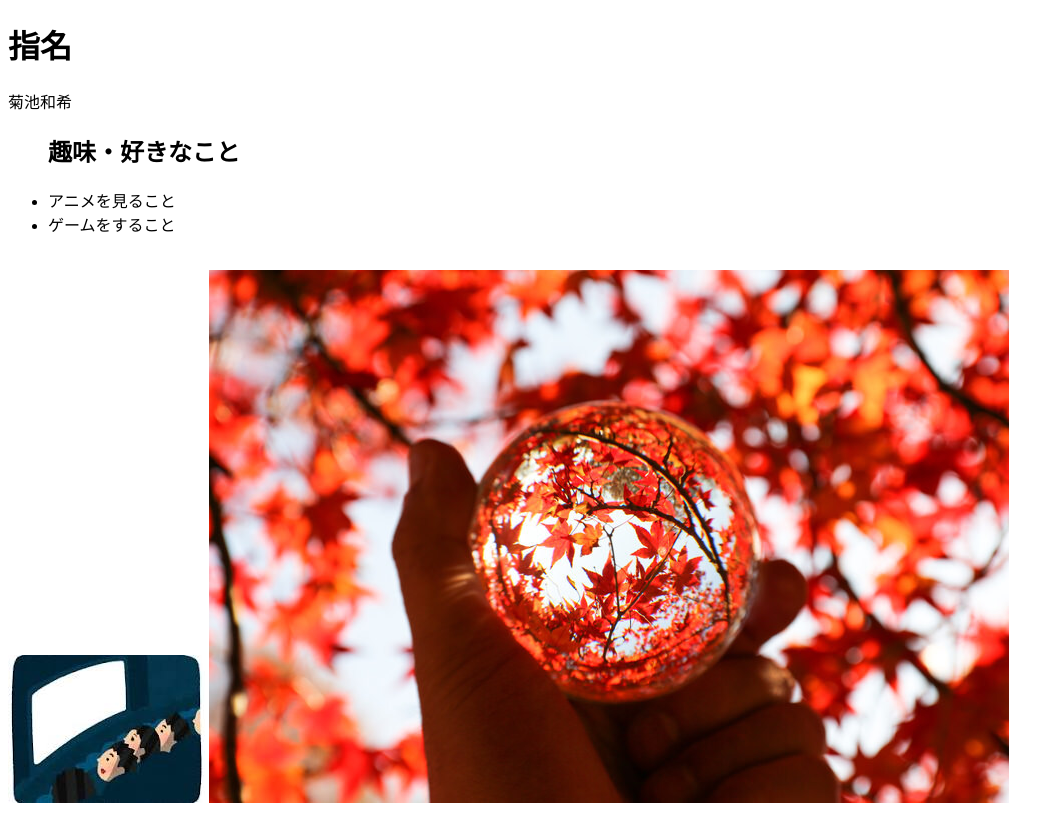
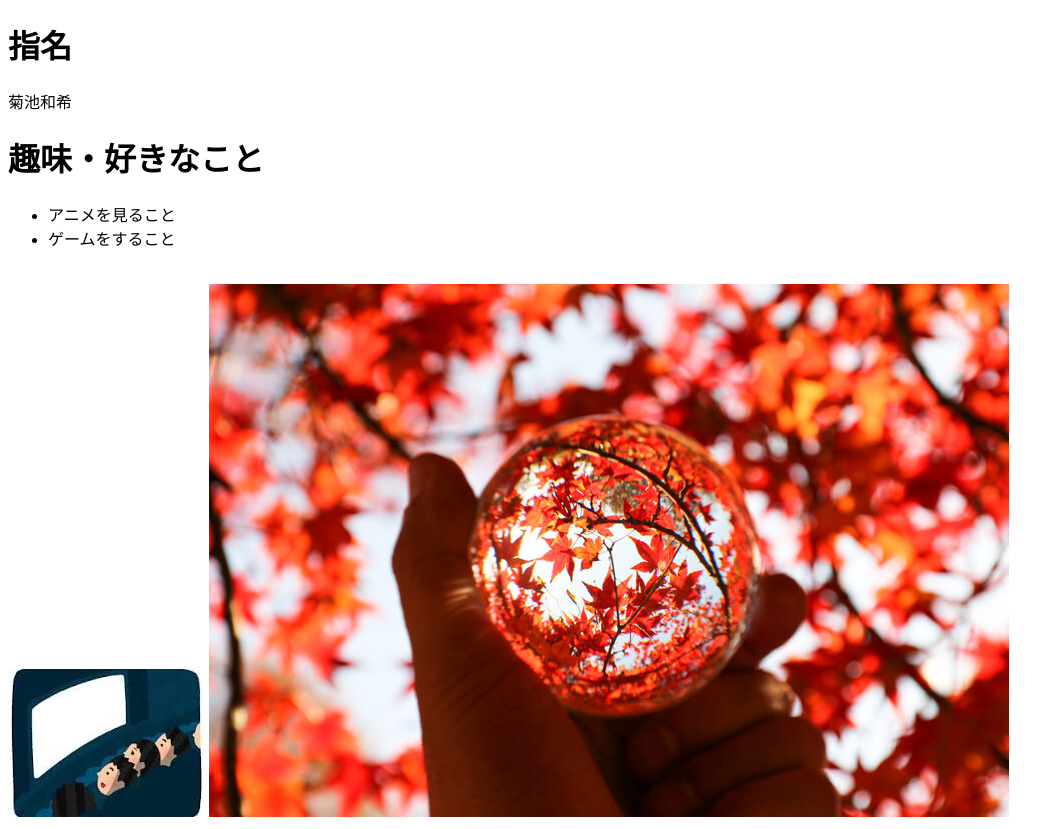
Before and after one commit to kikuchikazuki/WebDesign-Task, a plain HTML site: page profile/index.html/自己紹介.html in a window 1280 px wide. Shown: the whole page, without its empty margins (0-1064 px from the left). Drawn offline with Linux system fonts and the light colour scheme.

Commit message:
もう一度再提出します。

```diff
--- a/profile/index.html/自己紹介.html
+++ b/profile/index.html/自己紹介.html
@@ -1,5 +1,6 @@
 <!DOCTYPE html>
 <html>
+
 <head>
     <title>自己紹介</title>
 </head>
@@ -7,8 +8,8 @@
 <body>
     <h1>指名</h1>
     <p>菊池和希</p>
+    <h1>趣味・好きなこと</h1>
     <ul>
-            <h2>趣味・好きなこと</h2>
         <li>アニメを見ること</li>
         <li>ゲームをすること</li>
     </ul>
```
Lines whose indentation alone changed are shown as unchanged.
